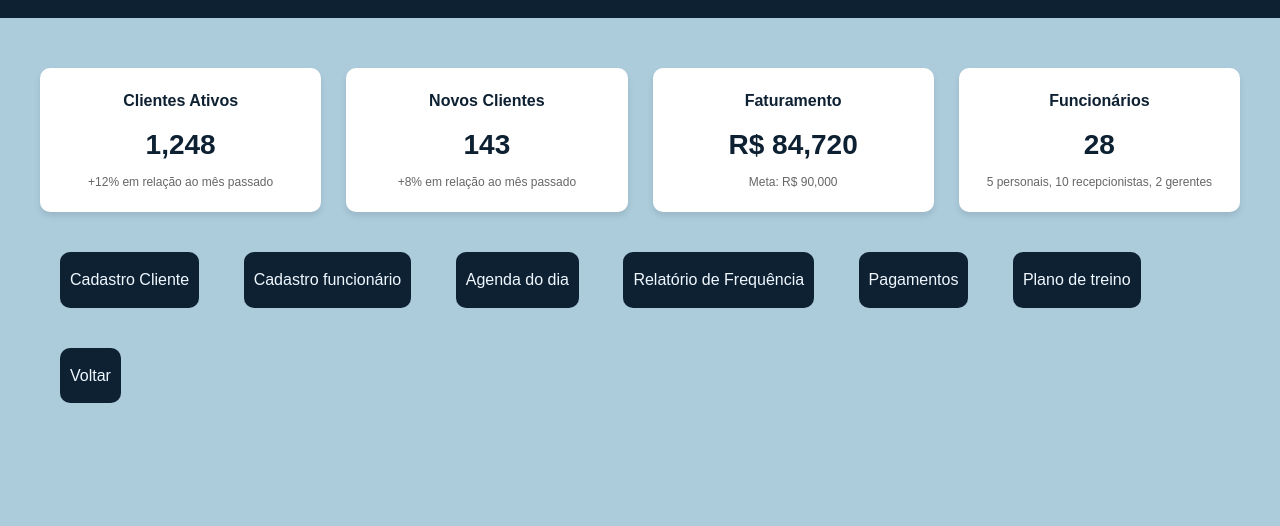
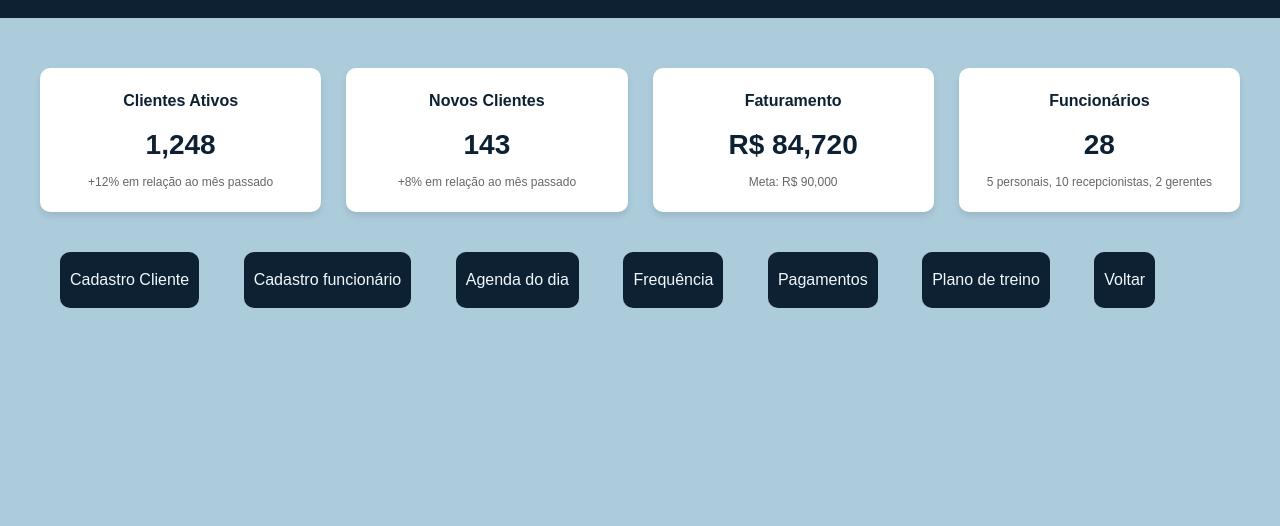
Before and after one commit to MarianaSchakofski/tarefae, a plain HTML site: page public/escolha.html in a window 1280 px wide. Shown: the part 252-778 px from the top of the page. Drawn offline with Linux system fonts and the light colour scheme.

Commit message:
Change link text from 'Relatório de Frequência' to 'Frequência'

```diff
--- a/public/escolha.html
+++ b/public/escolha.html
@@ -48,7 +48,7 @@
     <a href="cadastro.html" class="botao">Cadastro Cliente</a>
     <a href="funcionario.html" class="botao">Cadastro funcionário</a>
     <a href="frequencia.html" class="botao">Agenda do dia</a>
-    <a href="mov.html" class="botao">Relatório de Frequência</a>
+    <a href="mov.html" class="botao">Frequência</a>
     <a href="senha.html" class="botao">Pagamentos</a>
     <a href="plano.html" class="botao">Plano de treino</a>
     <a href="index.html" class="botao">Voltar</a>
```
